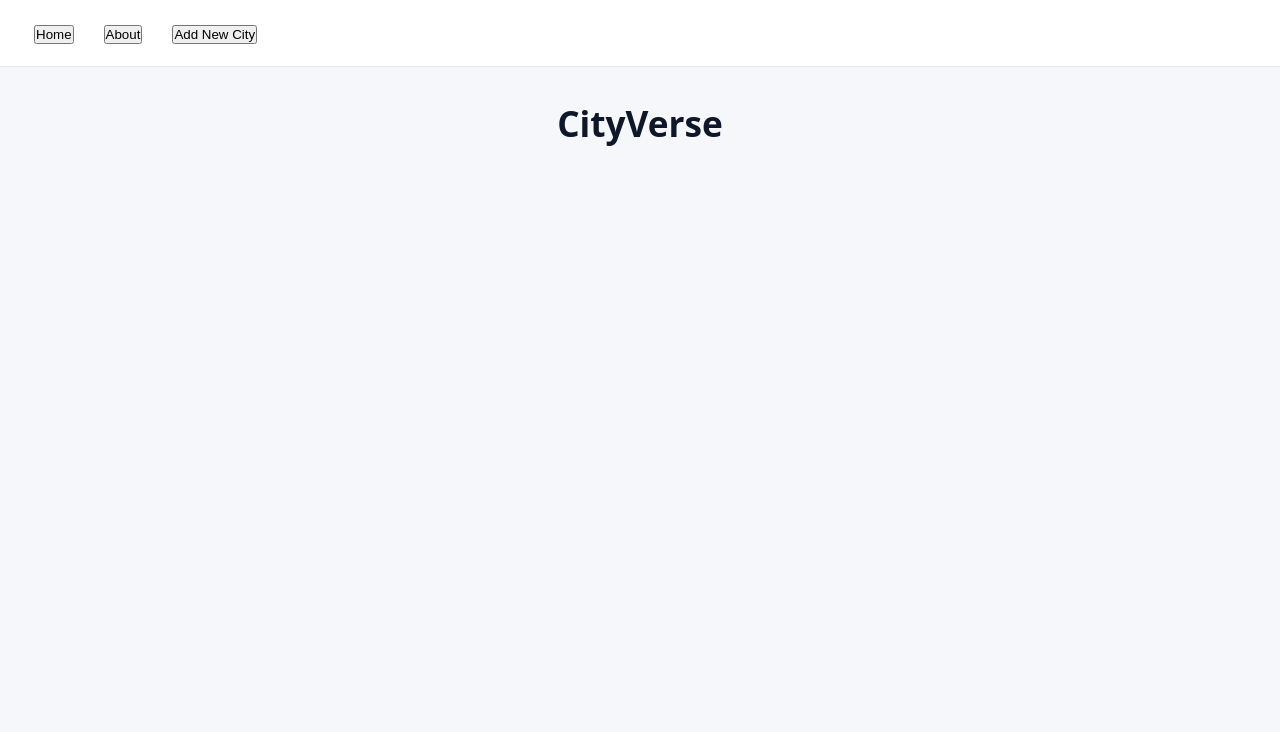
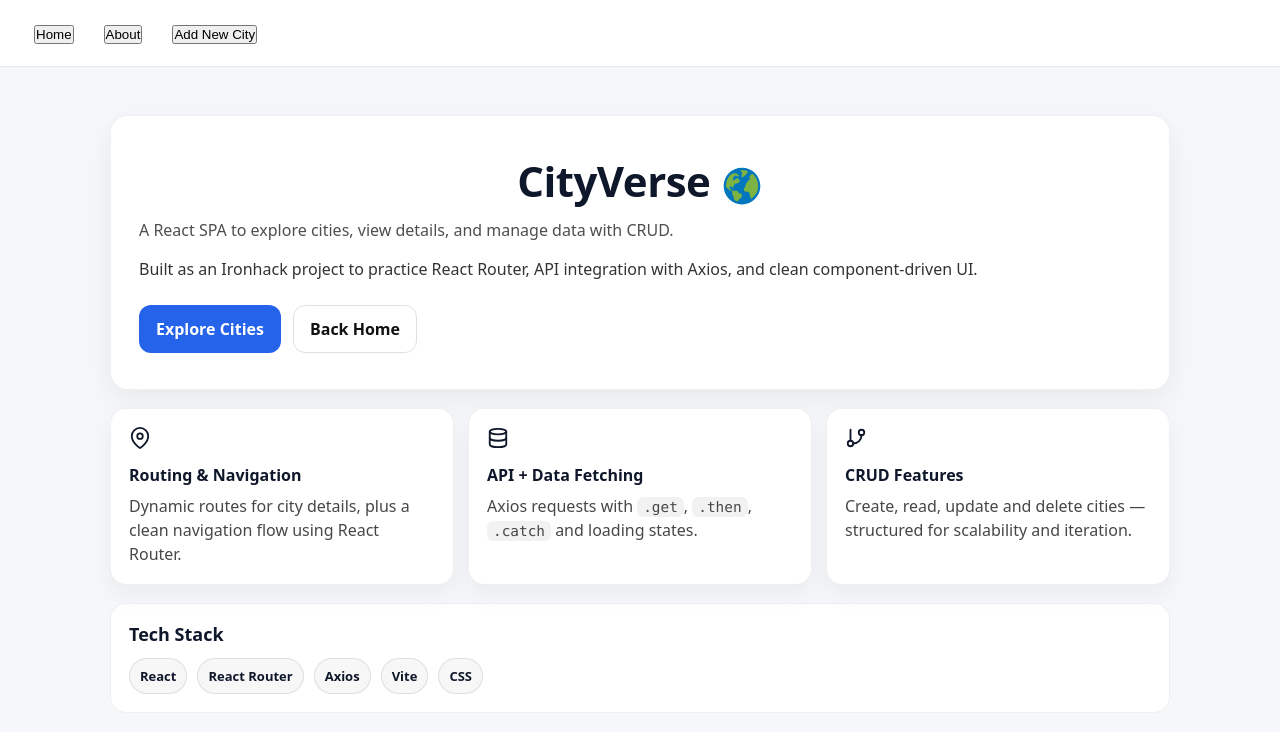
Before and after one commit to JC-Studio-DualCode/travel-project-app, a React (Vite) app: page /about in a window 1280 px wide. Shown: the top 732 px of the page. Built offline with nearby package versions, Linux system fonts and the light colour scheme.

Commit message:
creater about page layout

```diff
--- a/src/index.css
+++ b/src/index.css
@@ -94,6 +94,8 @@ h1 {
 .navbar{
 
 }
+
+
 /* Layout base */
 body {
   margin: 0;
@@ -208,3 +210,204 @@ body {
 .card button:hover {
   background: #1e40af;
 }
+.page {
+  max-width: 1100px;
+  margin: 0 auto;
+  padding: 32px 20px;
+}
+
+.page-header {
+  text-align: center;
+  margin: 10px 0 24px;
+}
+
+.page-title {
+  font-size: 42px;
+  margin: 0 0 10px;
+}
+
+.page-subtitle {
+  margin: 0;
+  opacity: 0.8;
+  font-size: 16px;
+}
+
+.content {
+  display: grid;
+  gap: 16px;
+}
+
+.card {
+  background: white;
+  border-radius: 14px;
+  padding: 18px 18px;
+  box-shadow: 0 10px 30px rgba(0,0,0,0.06);
+}
+
+.list {
+  margin: 10px 0 0;
+  padding-left: 18px;
+}
+
+.tags {
+  display: flex;
+  flex-wrap: wrap;
+  gap: 8px;
+  margin: 10px 0 10px;
+}
+
+.tag {
+  border: 1px solid rgba(0,0,0,0.1);
+  padding: 6px 10px;
+  border-radius: 999px;
+  font-size: 14px;
+  background: rgba(0,0,0,0.02);
+}
+
+.muted {
+  opacity: 0.8;
+}
+/* ===== About Page ===== */
+.about {
+  max-width: 1100px;
+  margin: 0 auto;
+  padding: 48px 20px;
+}
+
+.about-hero {
+  background: #ffffff;
+  border-radius: 18px;
+  padding: 36px 28px;
+  box-shadow: 0 10px 30px rgba(0,0,0,0.06);
+  border: 1px solid rgba(0,0,0,0.06);
+}
+
+.about-title h1 {
+  font-size: 42px;
+  margin: 0 0 10px 0;
+  letter-spacing: -0.5px;
+}
+
+.about-subtitle {
+  margin: 0;
+  font-size: 16px;
+  color: #3b3b3b;
+  opacity: 0.9;
+}
+
+.about-lead {
+  margin-top: 16px;
+  max-width: 850px;
+  line-height: 1.6;
+  color: #333;
+}
+
+.about-actions {
+  margin-top: 22px;
+  display: flex;
+  gap: 12px;
+  flex-wrap: wrap;
+}
+
+.btn {
+  display: inline-flex;
+  align-items: center;
+  justify-content: center;
+  padding: 12px 16px;
+  border-radius: 12px;
+  text-decoration: none;
+  font-weight: 600;
+  border: 1px solid transparent;
+}
+
+.btn.primary {
+  background: #2563eb;
+  color: white;
+}
+
+.btn.primary:hover {
+  filter: brightness(0.95);
+}
+
+.btn.ghost {
+  background: transparent;
+  border-color: rgba(0,0,0,0.12);
+  color: #111;
+}
+
+.btn.ghost:hover {
+  background: rgba(0,0,0,0.04);
+}
+
+.about-grid {
+  margin-top: 18px;
+  display: grid;
+  grid-template-columns: repeat(3, 1fr);
+  gap: 14px;
+}
+
+.about-card {
+  background: #fff;
+  border-radius: 16px;
+  padding: 18px 18px;
+  border: 1px solid rgba(0,0,0,0.06);
+  box-shadow: 0 10px 25px rgba(0,0,0,0.05);
+}
+
+.about-card h3 {
+  margin: 10px 0 8px;
+  font-size: 16px;
+}
+
+.about-card p {
+  margin: 0;
+  color: #333;
+  opacity: 0.9;
+  line-height: 1.5;
+}
+
+.about-card code {
+  background: rgba(0,0,0,0.06);
+  padding: 2px 6px;
+  border-radius: 6px;
+  font-family: ui-monospace, SFMono-Regular, Menlo, Monaco, Consolas, "Liberation Mono", "Courier New", monospace;
+  font-size: 0.9em;
+}
+
+.about-stack {
+  margin-top: 18px;
+  background: #fff;
+  border-radius: 16px;
+  padding: 18px 18px;
+  border: 1px solid rgba(0,0,0,0.06);
+}
+
+.about-stack h2 {
+  margin: 0 0 12px 0;
+  font-size: 18px;
+}
+
+.chips {
+  display: flex;
+  flex-wrap: wrap;
+  gap: 10px;
+}
+
+.chip {
+  padding: 8px 10px;
+  border-radius: 999px;
+  border: 1px solid rgba(0,0,0,0.10);
+  background: rgba(0,0,0,0.03);
+  font-weight: 600;
+  font-size: 13px;
+}
+
+/* Responsive */
+@media (max-width: 900px) {
+  .about-grid {
+    grid-template-columns: 1fr;
+  }
+  .about-title h1 {
+    font-size: 34px;
+  }
+}
--- a/src/pages/AboutPage.jsx
+++ b/src/pages/AboutPage.jsx
@@ -1,13 +1,73 @@
+import { Link } from "react-router-dom";
+import { FcGlobe } from "react-icons/fc";
+import { FiMapPin, FiDatabase, FiGitBranch } from "react-icons/fi";
 
 function AboutPage() {
+  return (
+    <div className="about">
+      <section className="about-hero">
+        <div className="about-title">
+          <h1>
+            CityVerse <FcGlobe style={{ verticalAlign: "middle" }} />
+          </h1>
+          <p className="about-subtitle">
+            A React SPA to explore cities, view details, and manage data with CRUD.
+          </p>
+        </div>
 
+        <p className="about-lead">
+          Built as an Ironhack project to practice React Router, API integration with Axios,
+          and clean component-driven UI.
+        </p>
 
-  return (
-    <>
-      <h1>CityVerse</h1>
+        <div className="about-actions">
+          <Link className="btn primary" to="/cities">
+            Explore Cities
+          </Link>
+          <Link className="btn ghost" to="/">
+            Back Home
+          </Link>
+        </div>
+      </section>
 
-    </>
-  )
+      <section className="about-grid">
+        <div className="about-card">
+          <FiMapPin size={22} />
+          <h3>Routing & Navigation</h3>
+          <p>
+            Dynamic routes for city details, plus a clean navigation flow using React Router.
+          </p>
+        </div>
+
+        <div className="about-card">
+          <FiDatabase size={22} />
+          <h3>API + Data Fetching</h3>
+          <p>
+            Axios requests with <code>.get</code>, <code>.then</code>, <code>.catch</code> and loading states.
+          </p>
+        </div>
+
+        <div className="about-card">
+          <FiGitBranch size={22} />
+          <h3>CRUD Features</h3>
+          <p>
+            Create, read, update and delete cities — structured for scalability and iteration.
+          </p>
+        </div>
+      </section>
+
+      <section className="about-stack">
+        <h2>Tech Stack</h2>
+        <div className="chips">
+          <span className="chip">React</span>
+          <span className="chip">React Router</span>
+          <span className="chip">Axios</span>
+          <span className="chip">Vite</span>
+          <span className="chip">CSS</span>
+        </div>
+      </section>
+    </div>
+  );
 }
 
-export default AboutPage
+export default AboutPage;
```
